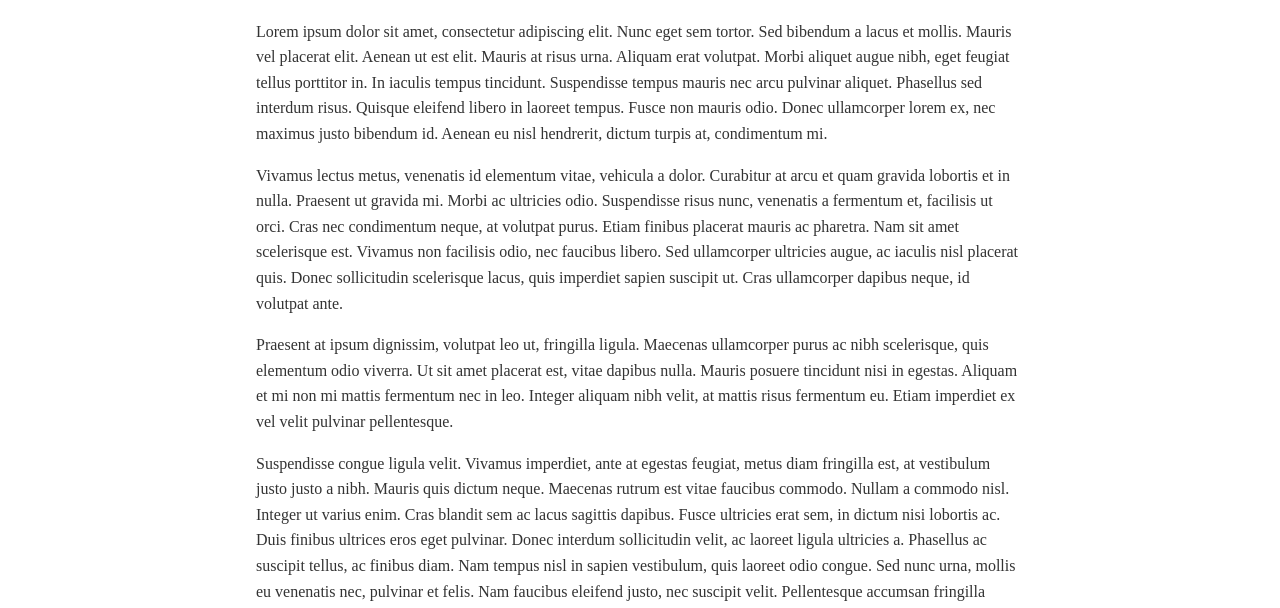
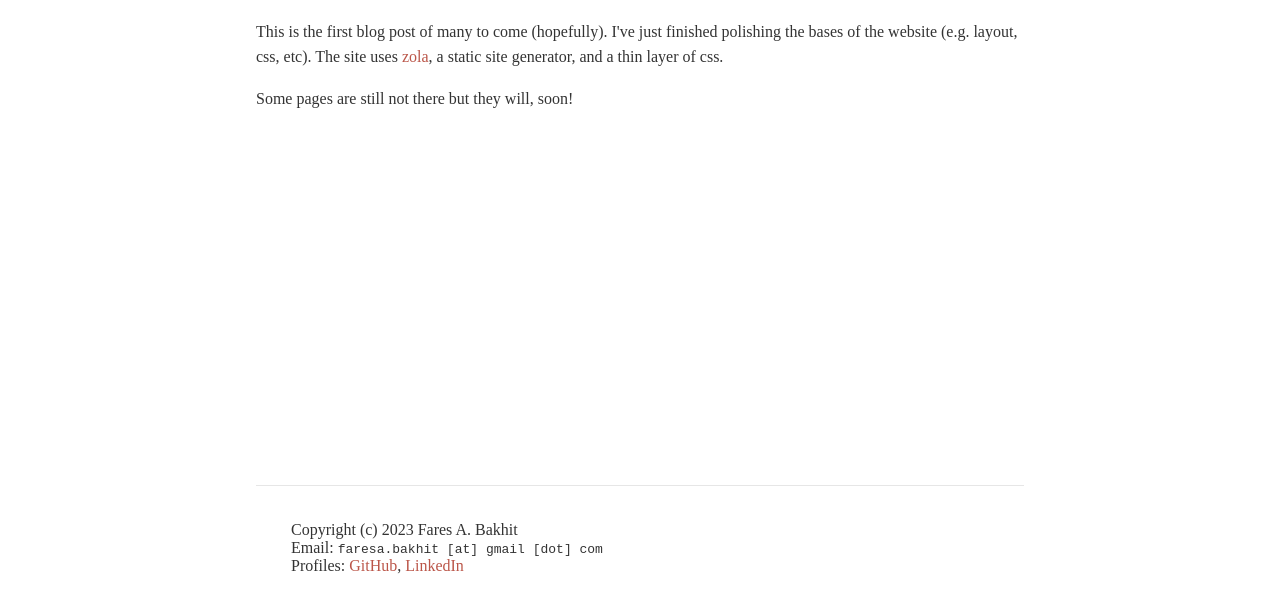
Before and after one commit to faresbakhit/faresbakhit.github.io, a plain HTML site: page docs/hello-world/index.html in a window 1280 px wide. Shown: the part 190-798 px from the top of the page. Drawn offline with Linux system fonts and the light colour scheme.

Commit message:
build website

```diff
--- a/docs/hello-world/index.html
+++ b/docs/hello-world/index.html
@@ -6,7 +6,7 @@
   <meta name="author" content="Fares Ahmed Bakhit">
   <meta name="description" content="Fares' $HOME on the internet">
   <title>Fares A. Bakhit - Hello, world!</title>
-  <link rel="stylesheet" href="/style.css">
+  <link rel="stylesheet" href="https://faresbakhit.github.io/style.css">
 </head>
 
 <body>
@@ -21,11 +21,11 @@
     </header>
 
     <main><h1 id="hello-world"><a href="https://faresbakhit.github.io/hello-world/#hello-world">Hello, world!</a></h1>
-<p>Lorem ipsum dolor sit amet, consectetur adipiscing elit. Nunc eget sem tortor. Sed bibendum a lacus et mollis. Mauris vel placerat elit. Aenean ut est elit. Mauris at risus urna. Aliquam erat volutpat. Morbi aliquet augue nibh, eget feugiat tellus porttitor in. In iaculis tempus tincidunt. Suspendisse tempus mauris nec arcu pulvinar aliquet. Phasellus sed interdum risus. Quisque eleifend libero in laoreet tempus. Fusce non mauris odio. Donec ullamcorper lorem ex, nec maximus justo bibendum id. Aenean eu nisl hendrerit, dictum turpis at, condimentum mi.</p>
-<p>Vivamus lectus metus, venenatis id elementum vitae, vehicula a dolor. Curabitur at arcu et quam gravida lobortis et in nulla. Praesent ut gravida mi. Morbi ac ultricies odio. Suspendisse risus nunc, venenatis a fermentum et, facilisis ut orci. Cras nec condimentum neque, at volutpat purus. Etiam finibus placerat mauris ac pharetra. Nam sit amet scelerisque est. Vivamus non facilisis odio, nec faucibus libero. Sed ullamcorper ultricies augue, ac iaculis nisl placerat quis. Donec sollicitudin scelerisque lacus, quis imperdiet sapien suscipit ut. Cras ullamcorper dapibus neque, id volutpat ante.</p>
-<p>Praesent at ipsum dignissim, volutpat leo ut, fringilla ligula. Maecenas ullamcorper purus ac nibh scelerisque, quis elementum odio viverra. Ut sit amet placerat est, vitae dapibus nulla. Mauris posuere tincidunt nisi in egestas. Aliquam et mi non mi mattis fermentum nec in leo. Integer aliquam nibh velit, at mattis risus fermentum eu. Etiam imperdiet ex vel velit pulvinar pellentesque.</p>
-<p>Suspendisse congue ligula velit. Vivamus imperdiet, ante at egestas feugiat, metus diam fringilla est, at vestibulum justo justo a nibh. Mauris quis dictum neque. Maecenas rutrum est vitae faucibus commodo. Nullam a commodo nisl. Integer ut varius enim. Cras blandit sem ac lacus sagittis dapibus. Fusce ultricies erat sem, in dictum nisi lobortis ac. Duis finibus ultrices eros eget pulvinar. Donec interdum sollicitudin velit, ac laoreet ligula ultricies a. Phasellus ac suscipit tellus, ac finibus diam. Nam tempus nisl in sapien vestibulum, quis laoreet odio congue. Sed nunc urna, mollis eu venenatis nec, pulvinar et felis. Nam faucibus eleifend justo, nec suscipit velit. Pellentesque accumsan fringilla convallis.</p>
-<p>Morbi metus nibh, mollis et luctus at, ultrices condimentum nulla. Duis tempor tincidunt arcu, nec vulputate lectus lobortis sed. Vivamus massa sapien, ornare non mi in, pharetra porta est. Mauris rhoncus vitae velit lobortis convallis. Pellentesque ullamcorper volutpat leo, at elementum leo lacinia nec. Phasellus hendrerit purus orci, non porta arcu laoreet vitae. Vestibulum eu lacinia risus.</p>
+<p>This is the first blog post of many to come (hopefully). I've just finished
+polishing the bases of the website (e.g. layout, css, etc). The site uses
+<a href="https://www.getzola.org/">zola</a>, a static site generator, and a thin layer
+of css.</p>
+<p>Some pages are still not there but they will, soon!</p>
 </main>
   </div>
 
```
Also changed, not shown: docs/404.html (+1 -1 lines), docs/index.html (+1 -1 lines).
